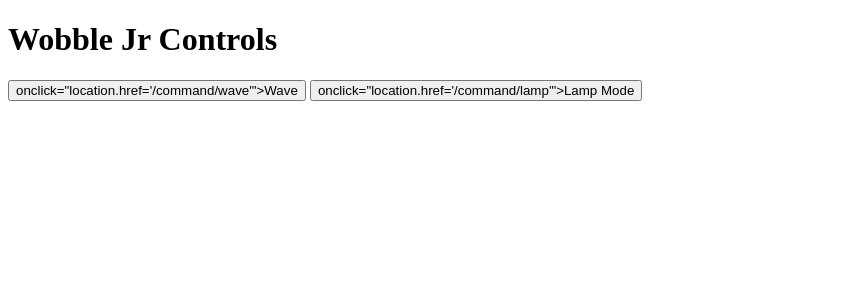
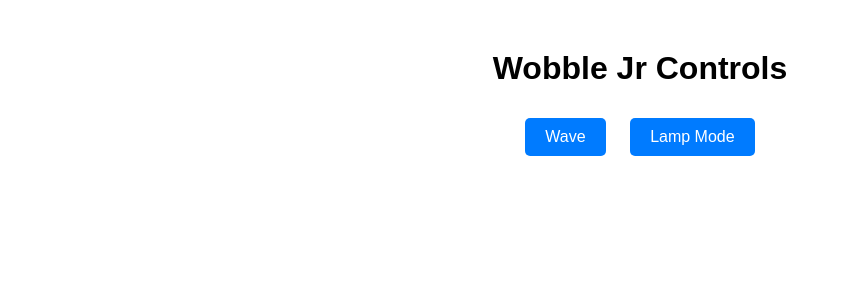
Before and after one commit to vladarooni/Wobble-Jr, a Flask app: page / in a window 1280 px wide. Shown: the top 300 px of the page, without its empty margins (0-841 px from the left). Run offline with Flask 3, Linux system fonts and the light colour scheme.

Commit message:
Working website and Lamp mode

```diff
--- a/Website/app.py
+++ b/Website/app.py
@@ -1,21 +1,39 @@
-from flask import Flask, render_template, request
-import subprocess
+from flask import Flask, render_template
+import os
+import sys
 
+# initialize flask
 app = Flask(__name__)
+
+# determine absolute paths
+base_dir = os.path.dirname(os.path.abspath(__file__))        # /path/to/wobble-jr/Website
+scripts_dir = os.path.join(base_dir, '..', 'scripts')        # /path/to/wobble-jr/scripts
+
+# add 'scripts' folder to Python path so we can import lamp.py
+sys.path.insert(0, os.path.abspath(scripts_dir))
+
+# Now the import should work
+from lamp import send_lamp_pose
+
 
 @app.route('/')
 def home():
-    return render_template('index.html')    #this is the HTML buttons page
+    return render_template('index.html')
+
 
 @app.route('/command/<action>')
 def command(action):
-    #run python scripts here
-    if action == 'wave':
-        subprocess.Popen(['python', 'wave.py'])
-    elif action == 'lamp':
-        subprocess.Popen(['python', 'lamp.py'])
-    #TODO: add more actions as needed
-    return f"Running {action} command"
+    if action == 'lamp':
+        try:
+            send_lamp_pose()
+            return f"Command executed: {action}"
+        except Exception as e:
+            return f"Error running {action}: {e}", 500
+    elif action == 'wave':
+        return "Wave command not yet implemented"
+    else:
+        return f"Unknown command: {action}", 400
+
 
 if __name__ == '__main__':
     app.run(debug=True)
--- a/Website/templates/index.html
+++ b/Website/templates/index.html
@@ -1,10 +1,46 @@
+<!-- index.html -->
 <!DOCTYPE html>
-<html>
-    <head><title>RoArm Control</title></head>
-    <body>
-        <h1>Wobble Jr Controls</h1>
-        <button> onclick="location.href='/command/wave'">Wave</button>
-        <button> onclick="location.href='/command/lamp'">Lamp Mode</button>
-        <!--- add more buttons -->
-    </body>
+<html lang="en">
+  <head>
+    <meta charset="UTF-8">
+    <title>Wobble Jr Controls</title>
+    <style>
+      body { font-family: sans-serif; text-align: center; margin-top: 50px; }
+      button {
+        font-size: 16px;
+        padding: 10px 20px;
+        margin: 10px;
+        background-color: #007bff;
+        color: white;
+        border: none;
+        border-radius: 5px;
+        cursor: pointer;
+      }
+      button:hover { background-color: #0056b3; }
+    </style>
+  </head>
+  <body>
+    <h1>Wobble Jr Controls</h1>
+
+    <button onclick="sendCommand('wave')">Wave</button>
+    <button onclick="sendCommand('lamp')">Lamp Mode</button>
+
+    <p id="status"></p>
+
+    <script>
+      function sendCommand(action) {
+        fetch(`/command/${action}`)
+          .then(response => {
+            if (response.ok) {
+              document.getElementById('status').textContent = `${action} executed`;
+            } else {
+              document.getElementById('status').textContent = `Error running ${action}`;
+            }
+          })
+          .catch(err => {
+            document.getElementById('status').textContent = `Connection error`;
+          });
+      }
+    </script>
+  </body>
 </html>
```
Also changed, not shown: Test code/lampTest1.py (added, +18 -0 lines), scripts/lamp.py (added, +18 -0 lines).
